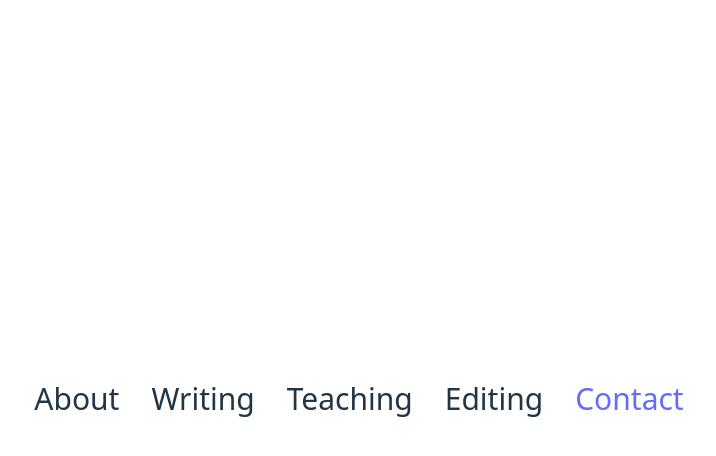
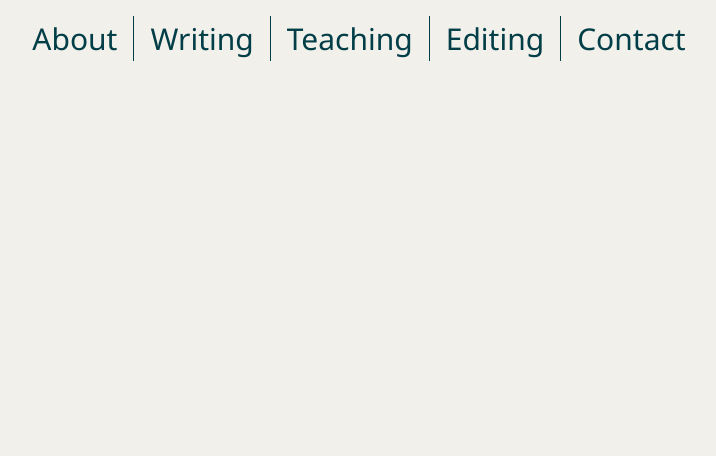
Before and after one commit to wksnders/David-Portfolio, a Vue app: page /contact-me in a window 1280 px wide. Shown: the top 456 px of the page, without its empty margins (281-997 px from the left). Built offline with nearby package versions, Linux system fonts and the light colour scheme.

Commit message:
css reset and styles

```diff
--- a/src/assets/style.css
+++ b/src/assets/style.css
@@ -1,79 +1,156 @@
+#app {
+	position: relative;
+	font-weight: normal;
+	width: 100%;
+	height: 100%;
+}
+
 :root {
-  font-family: system-ui, Avenir, Helvetica, Arial, sans-serif;
-  line-height: 1.5;
-  font-weight: 400;
+	--white-peachy: #f2f0ea;
+  --green-blue: #023e47;
+  --tan:#7a5e2f;
 
-  color-scheme: light dark;
-  color: rgba(255, 255, 255, 0.87);
-  background-color: #242424;
+	--divider-light-1: rgba(60, 60, 60, 0.29);
+	--divider-light-2: rgba(60, 60, 60, 0.12);
+	--divider-dark-1: rgba(84, 84, 84, 0.65);
+	--divider-dark-2: rgba(84, 84, 84, 0.48);
+}
+/* semantic color variables for this project */
+:root {
+	--color-background: var(--white-peachy);
+	--color-background-heading: var(--white-peachy);
+  --color-background-accent:var(--white-peachy);
 
-  font-synthesis: none;
+	--color-border: var(--divider-light-2);
+	--color-border-hover: var(--divider-light-1);
+	--color-border-accent: var(--divider-light-2);
+	--color-border-accent-hover: var(--divider-light-1);
+
+	--color-heading: var(--green-blue);
+	--color-text: var(--tan);
+	--color-hyperlink: var(--green-blue);
+  --color-text-accent:var(--green-blue);
+  --color-text-accent-active:var(--green-blue);
+}
+
+
+* {
+    margin: 0;
+    padding: 0;
+    border: 0;
+    vertical-align: top;
+    color: inherit;
+    line-height: inherit;
+    font-size: inherit;
+    font-family: inherit;
+    font-weight: inherit;
+    text-align: inherit;
+    box-sizing: border-box;
+}
+html,
+body {
+	height: 100%;
+	width: 100%;
+}
+body {
+  color: var(--color-text);
+  background: var(--color-background);
+  line-height: 16px;
+  font-size: 14px;
+  font-family:
+	  'Segoe UI',
+	  Roboto,
+	  Oxygen,
+	  Ubuntu,
+	  Cantarell,
+	  'Fira Sans',
+	  'Droid Sans',
+	  'Helvetica Neue',
+	  sans-serif;
+  font-weight: normal;
   text-rendering: optimizeLegibility;
   -webkit-font-smoothing: antialiased;
   -moz-osx-font-smoothing: grayscale;
 }
 
-a {
-  font-weight: 500;
-  color: #646cff;
-  text-decoration: inherit;
+main{
+	width: 100%;
+	min-height: 60dvh;
 }
-a:hover {
-  color: #535bf2;
-}
-
-body {
-  margin: 0;
-  display: flex;
-  place-items: center;
-  min-width: 320px;
-  min-height: 100vh;
+.container {
+    text-align: center;
+    margin: 0 auto;
 }
 
 h1 {
-  font-size: 3.2em;
-  line-height: 1.1;
+    font-size: 2rem;
+}
+h2 {
+    font-size: 1.75rem;
+}
+h3 {
+    font-size: 1.5rem;
+}
+h4 {
+    font-size: 1.25rem;
+}
+h5 {
+    font-size: 1.125rem;
+}
+h1, h2, h3, h4, h5, h6 {
+    font-weight: 600;
+    line-height: 1.25em;
+}
+button{
+  border: 2px solid var(--color-border);
+  background-color: var(--color-background-soft);
+  text-align: center;
+}
+button:hover{
+  border: 2px solid var(--color-border-hover);
+  background-color: var(--color-background-mute);
 }
 
-button {
-  border-radius: 8px;
-  border: 1px solid transparent;
-  padding: 0.6em 1.2em;
-  font-size: 1em;
-  font-weight: 500;
-  font-family: inherit;
-  background-color: #1a1a1a;
-  cursor: pointer;
-  transition: border-color 0.25s;
-}
-button:hover {
-  border-color: #646cff;
-}
-button:focus,
-button:focus-visible {
-  outline: 4px auto -webkit-focus-ring-color;
+ol {
+  list-style: none;
 }
 
-.card {
-  padding: 2em;
+a{
+	text-decoration: none;
+	color: var(--color-hyperlink);
+	transition: 0.4s;
 }
 
-#app {
-  max-width: 1280px;
-  margin: 0 auto;
-  padding: 2rem;
-  text-align: center;
+strong{
+	font-weight: 600;
 }
 
-@media (prefers-color-scheme: light) {
-  :root {
-    color: #213547;
-    background-color: #ffffff;
-  }
-  a:hover {
-    color: #747bff;
-  }
-  button {
-    background-color: #f9f9f9;
+article{
+    padding: 0 24px 0 24px;
+}
+@media (min-width: 800px) {
+  body{
+	  font-size: 16px;
+	  line-height: 19px;
   }
 }
+
+@media (min-width: 1000px) {
+  body{
+	  font-size: 18px;
+	  line-height: 26px;
+  }
+}
+
+@media (min-width: 1200px) {
+  body{
+	  font-size: 20px;
+	  line-height: 32px;
+  }
+}
+
+@media (hover: hover) {
+	a:hover {
+		cursor: pointer;
+	}
+}
--- a/src/components/Navigation.vue
+++ b/src/components/Navigation.vue
@@ -27,7 +27,7 @@ nav {
     z-index: 1;
 }
 nav a.router-link-exact-active {
-	color: var(--color-background-accent);
+	color: var(--color-text-accent-active);
 }
 
 nav a.router-link-exact-active:hover {
@@ -37,7 +37,7 @@ nav a.router-link-exact-active:hover {
 nav a {
 	display: inline-block;
 	padding: 0 .3rem;
-	border-left: 1px solid var(--color-box-heading);
+	border-left: 1px solid var(--color-text-accent);
 }
 
 nav a:first-of-type {
@@ -51,7 +51,7 @@ nav a:first-of-type {
   }
   nav a {
   	padding: 0 .5rem;
-  	border-left: .1rem solid var(--color-box-heading);
+  	border-left: .1rem solid var(--color-text-accent);
   }
 
 }
```
